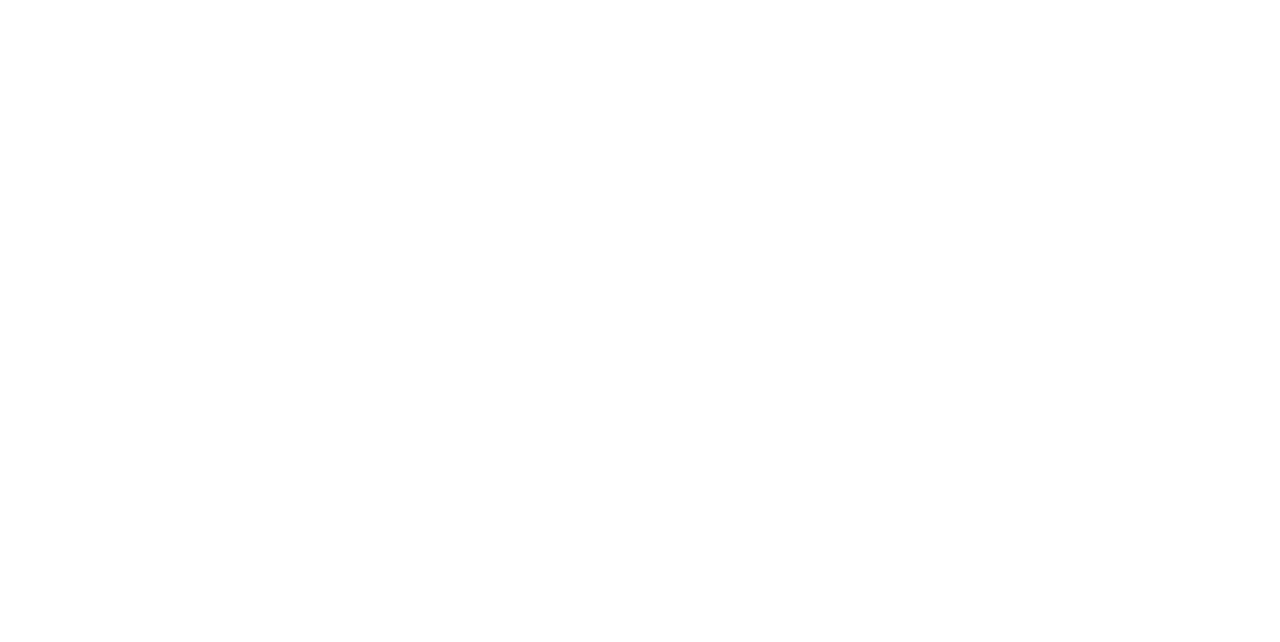
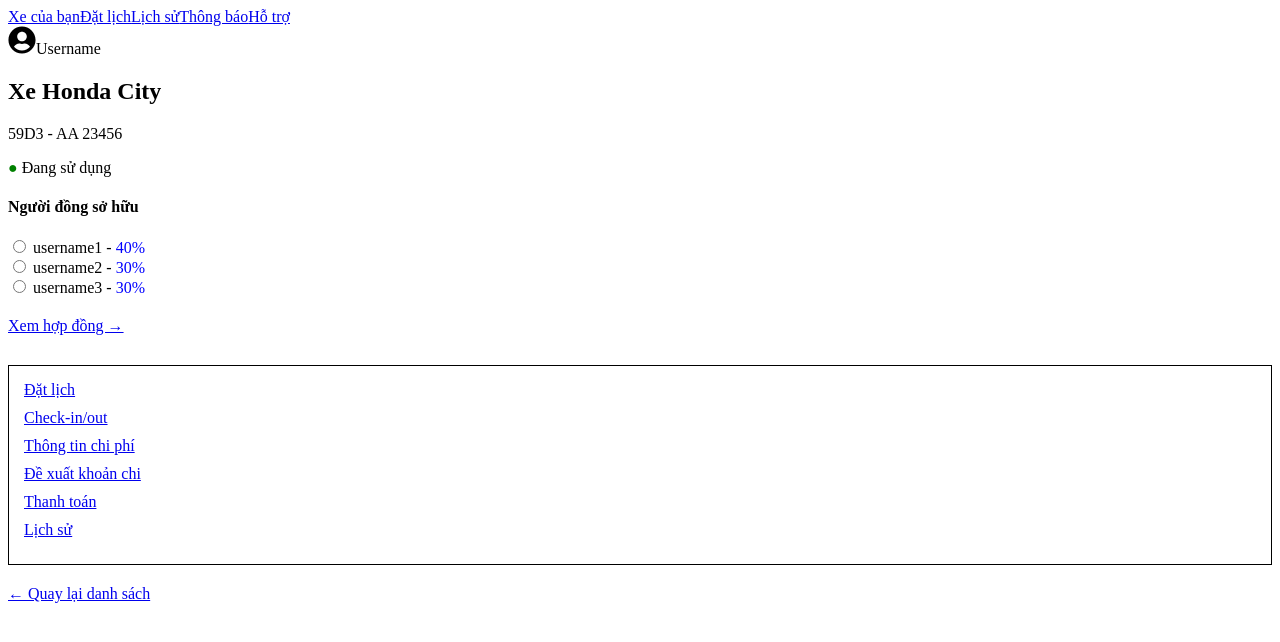
Before and after one commit to HaNguyenOnGit/SWP391_Topic6_SE1814_G8, a React (Vite) app in the folder src/front-end/App/: page /vehicle/1 in a window 1280 px wide. Shown: the top 642 px of the page. Built offline with nearby package versions, Linux system fonts and the light colour scheme.

Commit message:
Update Vehicle.jsx

```diff
--- a/src/front-end/App/src/pages/Vehicle.jsx
+++ b/src/front-end/App/src/pages/Vehicle.jsx
@@ -1,6 +1,74 @@
+import React from "react";
+import Navbar from "../NavBar";
+import { useParams, Link } from "react-router-dom";
+
 export default function Vehicle() {
+    const { id } = useParams();
+
+    // Mock data (sau này thay bằng API)
+    const vehicles = [
+        { id: 1, name: "Xe Honda City", plate: "59D3 - AA 23456", status: "Đang sử dụng" },
+        { id: 2, name: "Xe Toyota Vios", plate: "60A - BB 6789", status: "Đang trống" },
+        { id: 3, name: "Xe Ford Ranger", plate: "61C - CC 1122", status: "Chưa kích hoạt hợp đồng" },
+    ];
+
+    const vehicle = vehicles.find((v) => v.id.toString() === id);
+
+    if (!vehicle) return <h2>Không tìm thấy phương tiện</h2>;
+
+    const actions = [
+        { name: "Đặt lịch", path: `/vehicle/${id}/schedule` },
+        { name: "Check-in/out", path: `/vehicle/${id}/checkin` },
+        { name: "Thông tin chi phí", path: `/vehicle/${id}/costs` },
+        { name: "Đề xuất khoản chi", path: `/vehicle/${id}/proposal` },
+        { name: "Thanh toán", path: `/vehicle/${id}/payment` },
+        { name: "Lịch sử", path: `/vehicle/${id}/history` },
+    ];
+
+    const getStatusColor = (status) => {
+        if (status === "Đang sử dụng") return "green";
+        if (status === "Đang trống") return "orange";
+        if (status === "Chưa kích hoạt hợp đồng") return "red";
+        return "black";
+    };
+
     return (
-        <>
-        </>
-    )
+        <div>
+            <Navbar username="Username" />
+
+            <h2>{vehicle.name}</h2>
+            <p>{vehicle.plate}</p>
+            <p>
+                <span style={{ color: getStatusColor(vehicle.status) }}>●</span>{" "}
+                {vehicle.status}
+            </p>
+
+            <h4>Người đồng sở hữu</h4>
+            <div>
+                <input type="radio" name="coowner" /> username1 - <span style={{ color: "blue" }}>40%</span>
+            </div>
+            <div>
+                <input type="radio" name="coowner" /> username2 - <span style={{ color: "blue" }}>30%</span>
+            </div>
+            <div>
+                <input type="radio" name="coowner" /> username3 - <span style={{ color: "blue" }}>30%</span>
+            </div>
+
+            <div style={{ marginTop: "20px" }}>
+                <Link to={`/vehicle/${id}/contract`}>Xem hợp đồng →</Link>
+            </div>
+
+            <div style={{ marginTop: "30px", border: "1px solid black", padding: "15px" }}>
+                {actions.map((action, idx) => (
+                    <div key={idx} style={{ marginBottom: "10px" }}>
+                        <Link to={action.path}>{action.name}</Link>
+                    </div>
+                ))}
+            </div>
+
+            <div style={{ marginTop: "20px" }}>
+                <Link to="/vehicles">← Quay lại danh sách</Link>
+            </div>
+        </div>
+    );
 }
```
